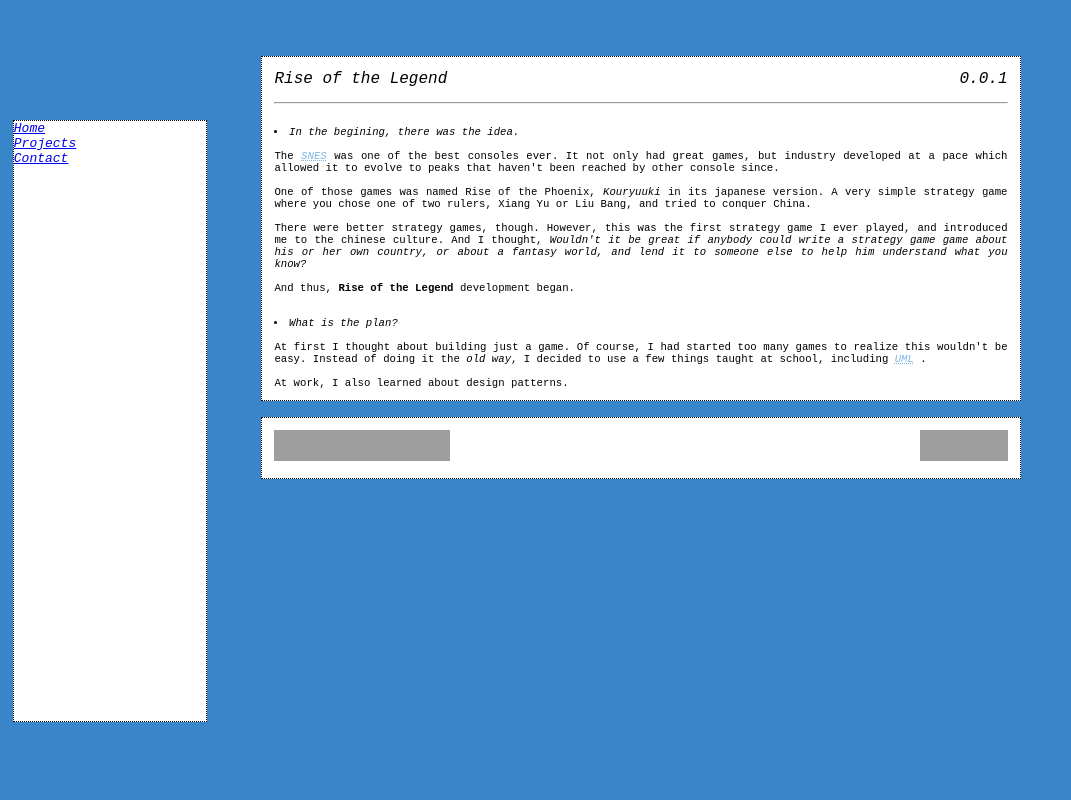
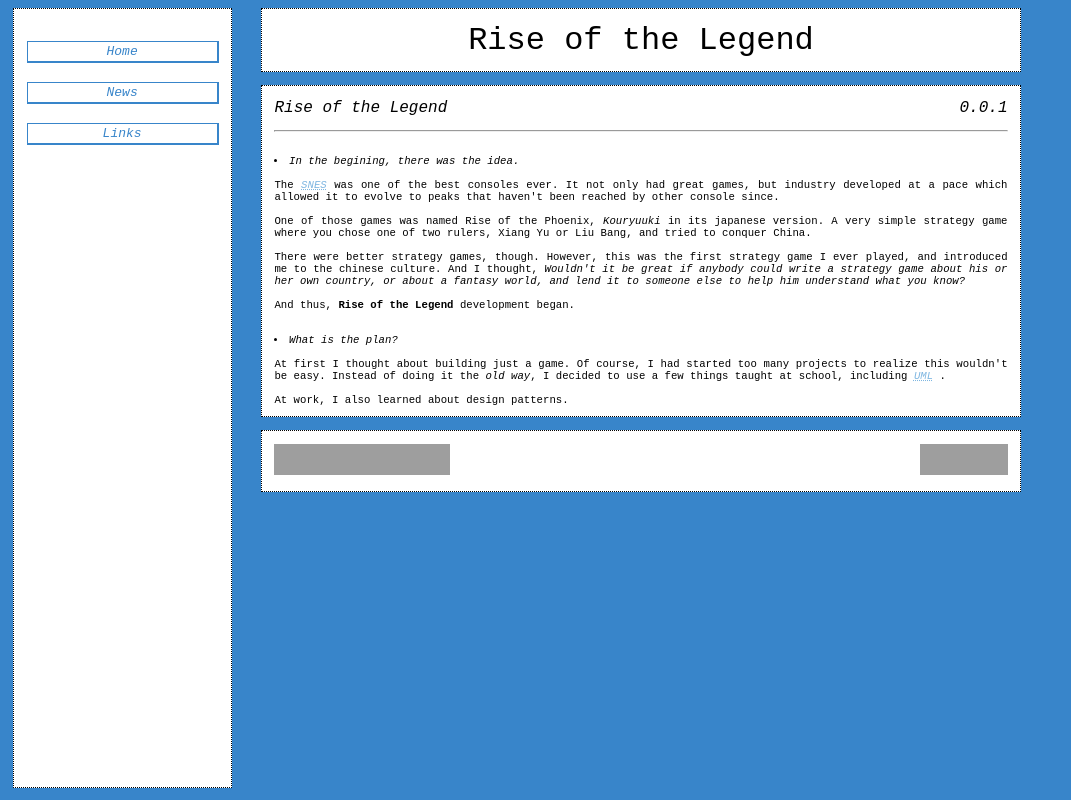
Before and after one commit to rpgrca/rotl, a plain HTML site: page rotlwww/index.html in a window 1280 px wide. Shown: the whole page, without its empty margins (0-1071 px from the left). Drawn offline with Linux system fonts and the light colour scheme; grey boxes are pictures that could not be loaded.

Commit message:
*** empty log message ***

```diff
--- a/rotlwww/index.html
+++ b/rotlwww/index.html
@@ -13,10 +13,14 @@
         <DIV>
             <DIV class="navigator">
                 <A class="navigator" href="main.html">Home</A>
-                <A class="navigator" href="projects.html">Projects</A>
-                <A class="navigator" href="mailto:reybrujo%20gmail%20com">Contact</A>
+                <A class="navigator" href="news.html">News</A>
+                <A class="navigator" href="links.html">Links</A>
             </DIV>
 
+            <DIV>
+                <DIV class="header">
+                    Rise of the Legend
+                </DIV>
                 <DIV class="body">
                     <h2 class="title">Rise of the Legend</h2>
                     <h2 class="version">0.0.1</h2>
@@ -29,33 +33,34 @@
                             games, but industry developed at a pace which allowed it to evolve to peaks that haven't been reached by other <SPAN class="wikipedia">console</SPAN><A class="wikipedia" href="http://en.wikipedia.org/wiki/Video_game_console"><SUP>2</SUP></A>
                             since.<BR><BR>
                             One of those games was named Rise of the Phoenix, <I>Kouryuuki</I>
-                        in its japanese version. A very simple strategy game where
+                            in its japanese version. A very simple <SPAN class="wikipedia">strategy game</SPAN><A class="wikipedia" href="http://en.wikipedia.org/wiki/Strategy_game"><SUP>4</SUP></A> where
                             you chose one of two rulers, <SPAN class="wikipedia">Xiang Yu</SPAN><A class="wikipedia" href="http://en.wikipedia.org/wiki/Xiang_Yu"><SUP>3</SUP></A> or <SPAN class="wikipedia">Liu Bang</SPAN><A class="wikipedia" href="http://en.wikipedia.org/wiki/Liu_Bang"><SUP>4</SUP></A>,
                             and tried to conquer <SPAN class="wikipedia">China</SPAN><A class="wikipedia" href="http://en.wikipedia.org/wiki/China"><SUP>5</SUP></A>.<BR><BR>
-                        There were better <SPAN class="wikipedia">strategy games</SPAN><A class="wikipedia" href="http://en.wikipedia.org/wiki/Strategy_games"><SUP>6</SUP></A>, though. However, this was the first <SPAN class="wikipedia">strategy
-                        game</SPAN><A class="wikipedia" href="http://en.wikipedia.org/wiki/Strategy_game"><SUP>6</SUP></A> I ever played, and introduced me to the chinese culture. And I thought, <i>Wouldn't it be great if anybody could write a
-                        <SPAN class="wikipedia">strategy game</SPAN><A class="wikipedia" href="http://en.wikipedia.org/wiki/Strategy_game"><SUP>6</SUP></A> game about his or her own country, or about a <SPAN class="wikipedia">fantasy world</SPAN><A class="wikipedia"
-                        href="http://en.wikipedia.org/wiki/Fantasy_world"><SUP>7</SUP></A>, and lend it to someone else to help him understand what you know?</i><br><br>And thus, <B>Rise of the Legend</B> development began.
+                            There were better <SPAN class="wikipedia">strategy games</SPAN><A class="wikipedia" href="http://en.wikipedia.org/wiki/Strategy_games"><SUP>4</SUP></A>, though. However, this was the first <SPAN class="wikipedia">strategy
+                            game</SPAN><A class="wikipedia" href="http://en.wikipedia.org/wiki/Strategy_game"><SUP>4</SUP></A> I ever played, and introduced me to the chinese culture. And I thought, <i>Wouldn't it be great if anybody could write a
+                            <SPAN class="wikipedia">strategy game</SPAN><A class="wikipedia" href="http://en.wikipedia.org/wiki/Strategy_game"><SUP>4</SUP></A> about his or her own country, or about a <SPAN class="wikipedia">fantasy world</SPAN><A class="wikipedia"
+                            href="http://en.wikipedia.org/wiki/Fantasy_world"><SUP>5</SUP></A>, and lend it to someone else to help him understand what you know?</i><br><br>And thus, <B>Rise of the Legend</B> development began.
                         </p>
                         <P class="body"><BR>
                             <SPAN class="question">What is the plan?</SPAN><BR>
                             At first I thought about building just a game. Of course, I
-                        had started too many games to realize this wouldn't be easy.
+                            had started too many projects to realize this wouldn't be easy.
                             Instead of doing it the <I>old way</I>, I decided to use a
                             few things taught at school, including <ACRONYM title="Unified Modeling Language"><SPAN class="wikipedia">UML</SPAN></ACRONYM>
-                        <A class="wikipedia" href="http://en.wikipedia.org/wiki/Unified_Modeling_Language"><SUP>8</SUP></A>.
+                            <A class="wikipedia" href="http://en.wikipedia.org/wiki/Unified_Modeling_Language"><SUP>6</SUP></A>.
                             <BR><BR>
-                        At work, I also learned about <SPAN class="wikipedia">design patterns</SPAN><A class="wikipedia" href="http://en.wikipedia.org/wiki/Design_pattern_%28computer_science%29"><SUP>9</SUP></A>.
+                            At work, I also learned about <SPAN class="wikipedia">design patterns</SPAN><A class="wikipedia" href="http://en.wikipedia.org/wiki/Design_pattern_%28computer_science%29"><SUP>7</SUP></A>.
 
                         </P>
                     </div>
                 </div>
 
+<!--
                 <DIV class="menu">
                     <h2 class="title">Under construction</h2>
                     <hr class="title">
                 </div>
-
+-->
                 <DIV class="bottom">
                     <DIV>
                         <DIV class="bottom_left">
@@ -65,6 +70,7 @@
                             <A href="http://sourceforge.net"><IMG src="http://sourceforge.net/sflogo.php?group_id=137917&amp;type=1" alt="SourceForge.net Logo" title="Hosted by SourceForge.net" width="88" height="31" /></A>
                         </DIV>
                         <A href="http://jigsaw.w3.org/css-validator/check/referer" shape="rect"><img src="http://www.w3.org/Icons/valid-css" alt="Valid CSS!" title="Valid CSS!" height="31" width="88" /></a>
+                    </DIV>
                 </DIV>
             </DIV>
         </DIV>
--- a/rotlwww/style/basic.css
+++ b/rotlwww/style/basic.css
@@ -10,31 +10,25 @@ acronym {
 }
 
 div.header {
-    clear: both;
-    position: absolute;
+    position: relative;
 
-    top: 5%;
-    left: 5%;
-    width: 90%;
-    height: 100px;
+    text-align: center;
+    font-family: monospace;
+    font-size: 24pt;
 
-    background-color: #00FF00;
-}
+    padding-top: 1%;
+    padding-bottom:1%;
+    padding-left: 1%;
+    padding-right: 1%;
 
-div.navigator {
-    display: table;
-    position: fixed;
-
-    top: 15%;
-    left: 1%;
-    width: 15%;
-    height: 75%;
-    min-width: 15%;
+    left: 20%;
+    width: 58%;
 
     background-color: #FFFFFF;
     border: 1px dotted #000000;
 }
 
+/*
 div.menu {
     display: none;
     position: absolute;
@@ -50,15 +44,17 @@ div.menu {
 
     background-color: #94CDFF;
     border: 1px dotted #000000;
-}
+}*/
 
 div.body {
     position: relative;
     z-index: 1;
 
-    top: 3em;
+    margin-top: 1%;
+
     left: 20%;
     width: 58%;
+    min-width: 45%;
 
     padding-left: 1%;
     padding-right:1%;
@@ -70,7 +66,8 @@ div.body {
 div.bottom {
     position: relative;
 
-    top: 4em;
+    margin-top: 1%;
+
     left: 20%;
     width: 58%;
 
@@ -112,13 +109,48 @@ a img {
     color: #FFFFFF;
 }
 
+
+div.navigator {
+    position: fixed;
+
+    padding-top: 1%;
+    padding-bottom:1%;
+    padding-left: 1%;
+    padding-right: 1%;
+
+    top: 1%;
+    left: 1%;
+    width: 15%;
+
+    min-height: 94%;
+    min-width: 15%;
+
+    background-color: #FFFFFF;
+    border: 1px dotted #000000;
+}
+
 a.navigator {
-    display: table;
+    display: block;
 
-    text-align: left;
+    text-align: center;
+    text-decoration: none;
     font-size: medium;
     font-style: italic;
     font-family: monospace;
+    color: #3885CA;
+
+    margin-top: 10%;
+    margin-bottom: 10%;
+
+    padding-left: 1%;
+    padding-right: 1%;
+    padding-top: 1%;
+    padding-bottom: 1%;
+
+    border-top: 1px solid #3885CA;
+    border-left: 1px solid #3885CA;
+    border-right: 2px solid #3885CA;
+    border-bottom: 2px solid #3885CA;
 }
 
 h2.version {
```
Lines whose indentation alone changed are shown as unchanged.
